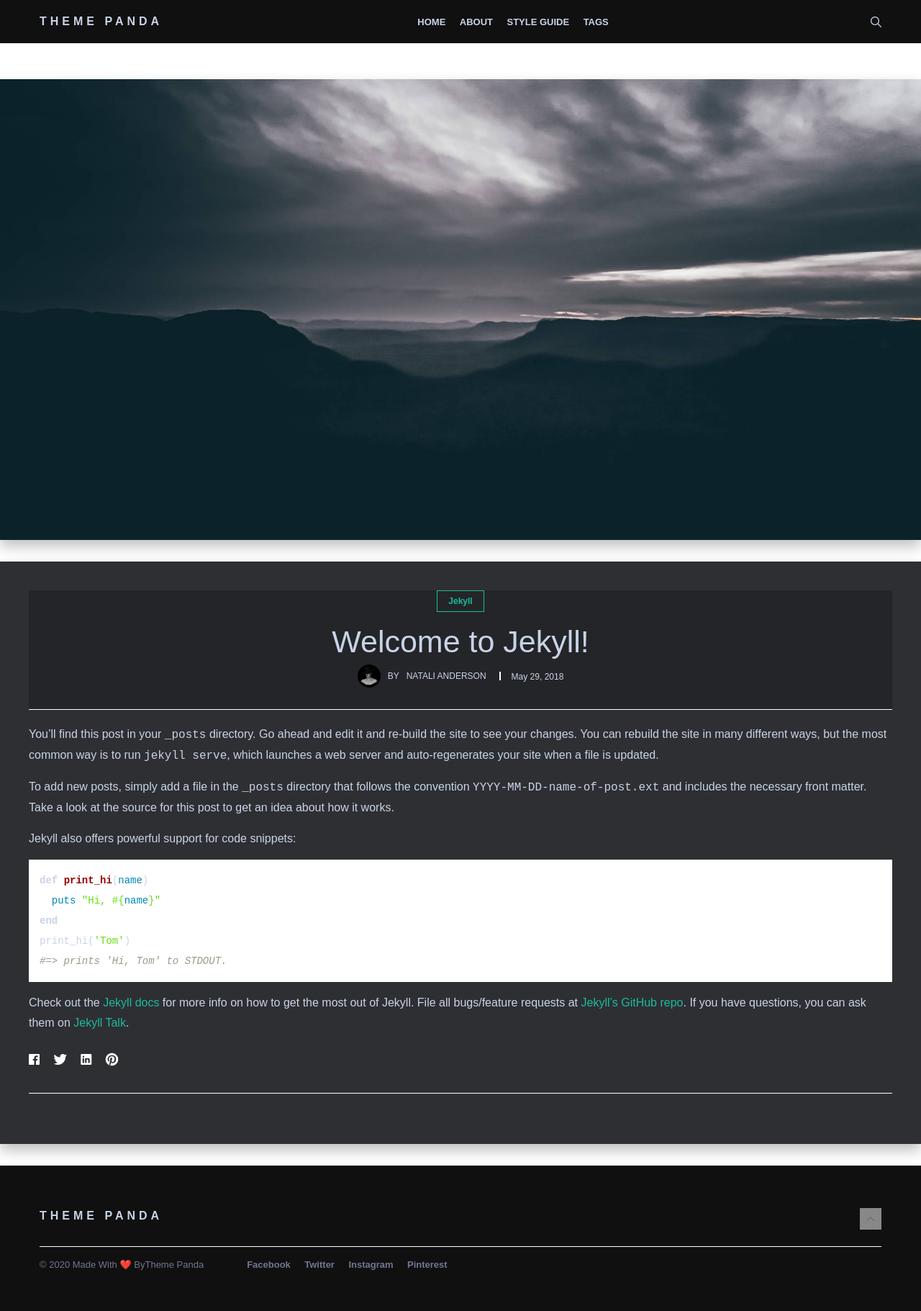
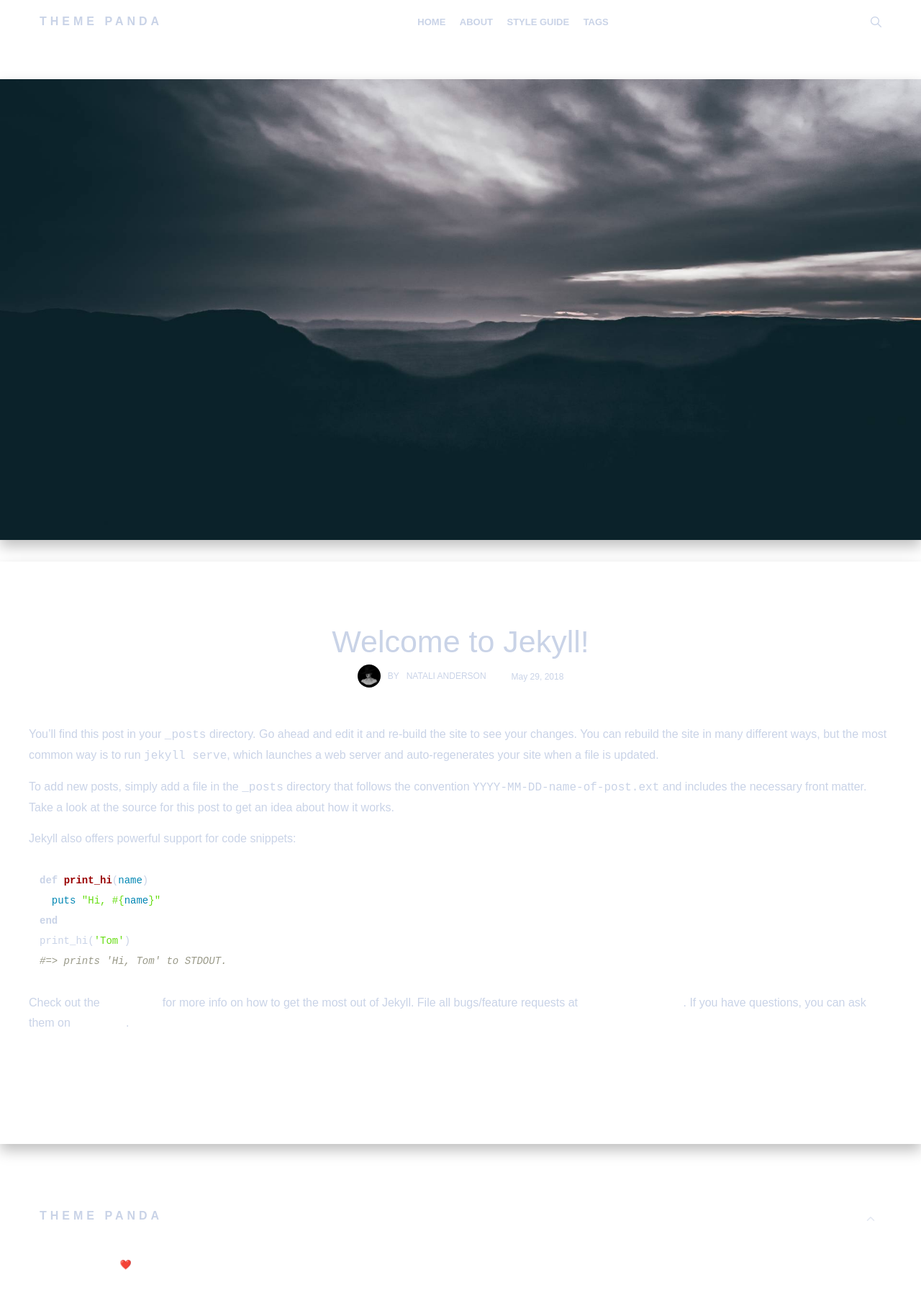
Before and after one commit to innowebka/ggg.io, a Jekyll site: the page built from _posts/2018-05-29-welcome-to-jekyll.markdown, in a window 1280 px wide. Shown: the whole page at 72% size. Built offline with Jekyll 4.4.1, drawn with Linux system fonts in a browser that asks for light colours; nearby versions of some CDN libraries; library files that are not in the unit come from our copies; comment, search, counter and statistics services are not loaded.

Commit message:
Update _colors.scss

```diff
--- a/_sass/0-settings/_colors.scss
+++ b/_sass/0-settings/_colors.scss
@@ -1,15 +1,15 @@
 // Main Colors
-$primary-color: #1ABC9C;
+$primary-color: #ffffff;
 $secondary-color: #C19CD8;
 $highlight: #ffeea8;
 $text: #C9D3E7;
-$gray-blue: #707890;
+$gray-blue: #ffffff;
 $white: #ffffff;
-$black: #101010;
-$lighten-black: #323743;
+$black: #ffffff;
+$lighten-black: #ffffff;
 $blue-black: #ffffff;
-$blue-darken: #232427;
-$green-darken: #2C3635;
+$blue-darken: #ffffff;
+$green-darken: #ffffff;
 $danger: #e02f40;
 $success: #34a74e;
 
```
